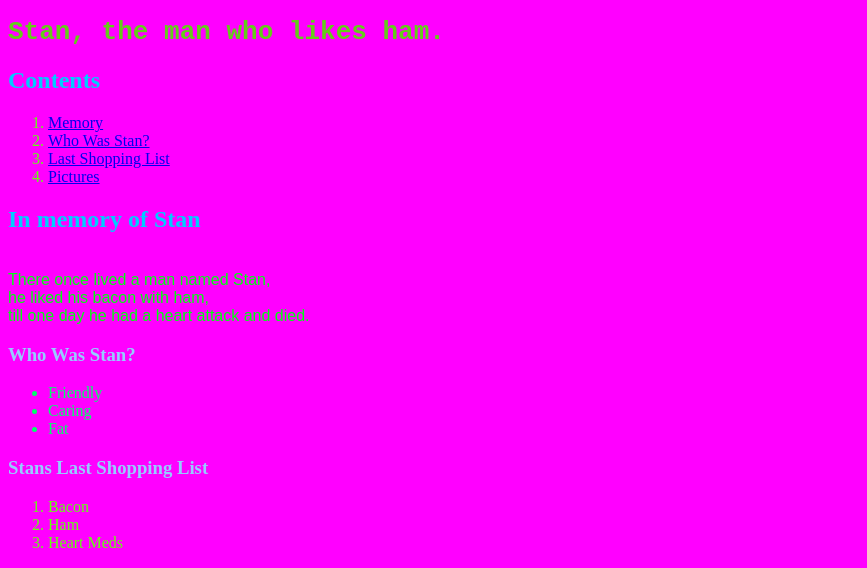
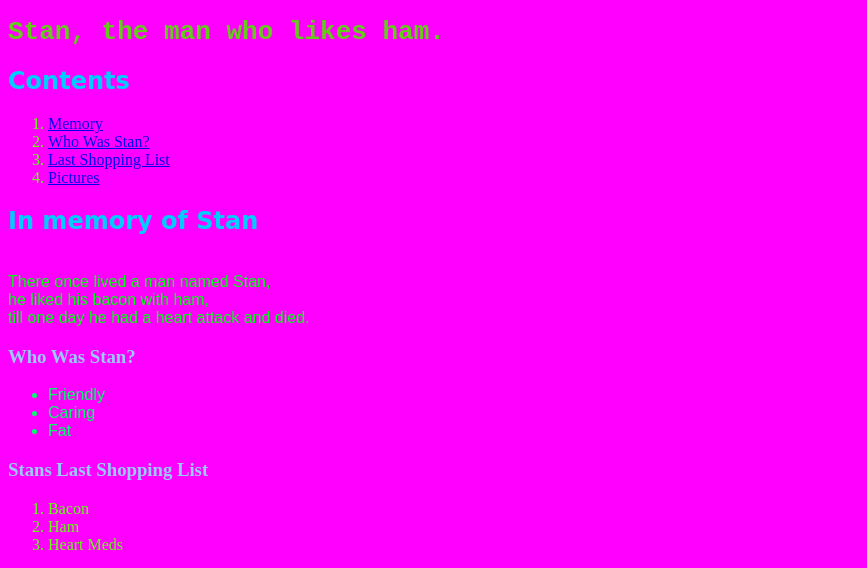
Before and after one commit to SeizureBrain/SeizureBrain.github.io, a plain HTML site: page index.html in a window 1280 px wide. Shown: the top 568 px of the page, without its empty margins (0-867 px from the left). Drawn offline with Linux system fonts and the light colour scheme.

Commit message:
Update index.html

```diff
--- a/index.html
+++ b/index.html
@@ -10,9 +10,11 @@
           font-family:sans-serif; }
         h1{color:rgb(100, 204, 25);
          font-family: monospace;}
-        h2{color:rgb(0, 204, 255);}
+        h2{color:rgb(0, 204, 255);
+        font-family:cursive}
         h3{color:rgb(150, 204, 255);}
-        ul{color:rgb(0, 255, 107);}
+        ul{color:rgb(0, 255, 107);
+        font-family:fantasy}
         ol{color:rgb(100, 255, 17);}
     </style>
 
```
